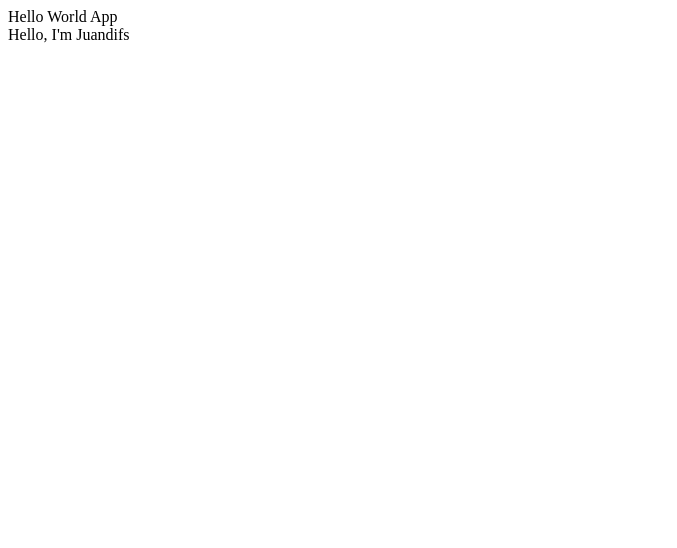
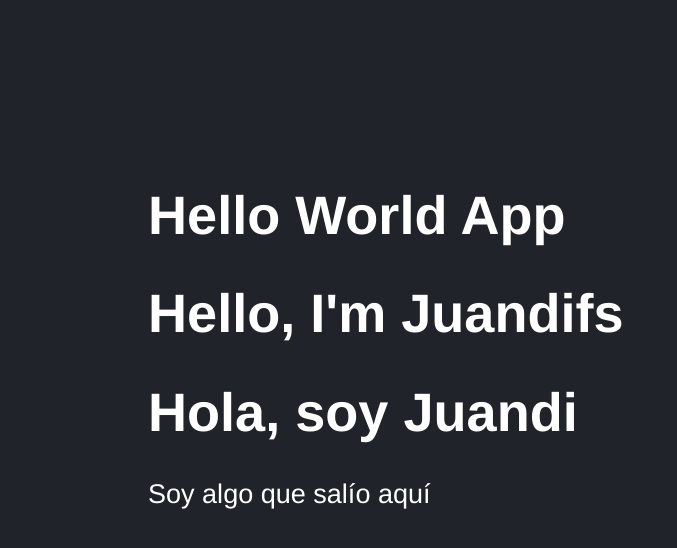
Before and after one commit to juandifs00/Curso-React, a React (Vite) app in the folder 03-counter-app-vite/: page / in a window 1280 px wide. Shown: the top 548 px of the page, without its empty margins (0-677 px from the left). Built offline with nearby package versions, Linux system fonts and the light colour scheme.

Commit message:
Funciones y estilos CSS

```diff
--- a/03-counter-app-vite/src/FirstApp.jsx
+++ b/03-counter-app-vite/src/FirstApp.jsx
@@ -1,5 +1,20 @@
-export const FirstApp = () => {
-    return (
-      <div>Hello, I'm Juandifs</div>
-    )
-  }
+
+const getResult = (a, b) => {
+  return (a*b)/(a+b);
+}
+
+export const FirstApp = ( {title, subTitle} ) => {
+
+  //console.log(props);
+
+  return (
+    <>
+      <h1>Hello, I'm Juandifs</h1>
+      <h1>{ title }</h1>
+      {/*<h1>Resultado: {getResult(15,45)}</h1>*/}
+      {/*<code> { JSON.stringify(newMessaje) } </code>*/}
+      <p>Soy algo que salío aquí</p>
+      <p>{subTitle}</p>
+    </>
+  )
+}
--- a/03-counter-app-vite/src/HWApp.jsx
+++ b/03-counter-app-vite/src/HWApp.jsx
@@ -4,6 +4,6 @@
 
 export const HelloWorldApp = () => {
   return (
-    <div>Hello World App</div>
+    <h1>Hello World App</h1>
   )
 }
--- a/03-counter-app-vite/src/main.jsx
+++ b/03-counter-app-vite/src/main.jsx
@@ -2,10 +2,11 @@ import React from 'react'
 import ReactDOM from 'react-dom/client';
 import { HelloWorldApp } from './HWApp';
 import { FirstApp } from './FirstApp';
+import './styles.css';
 
 ReactDOM.createRoot( document.getElementById('root') ).render(
     <React.StrictMode>
         <HelloWorldApp />
-        <FirstApp />
+        <FirstApp title='Hola, soy Juandi'/>
     </React.StrictMode>
 );
--- /dev/null
+++ b/03-counter-app-vite/src/styles.css
@@ -0,0 +1,7 @@
+html, body {
+    background-color: #21232A;
+    color: white;
+    font-family: Helvetica, Arial, sans-serif;
+    font-size: 1.3rem;
+    padding: 70px;
+}
```
